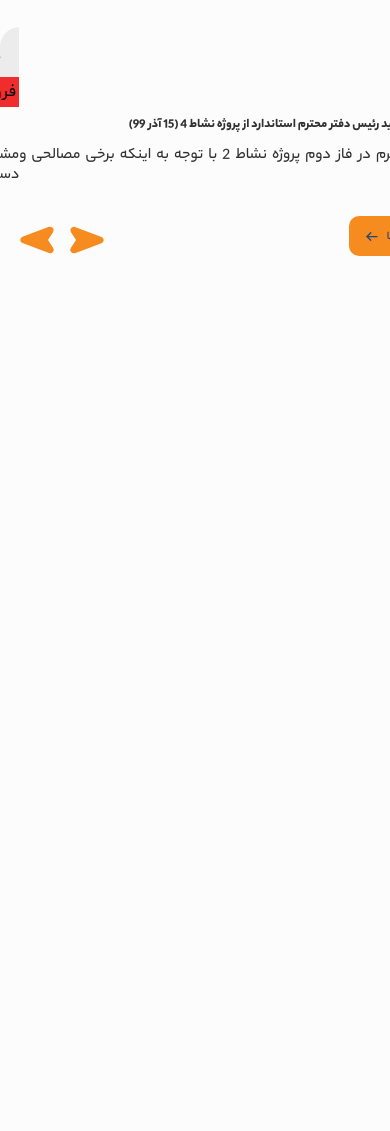
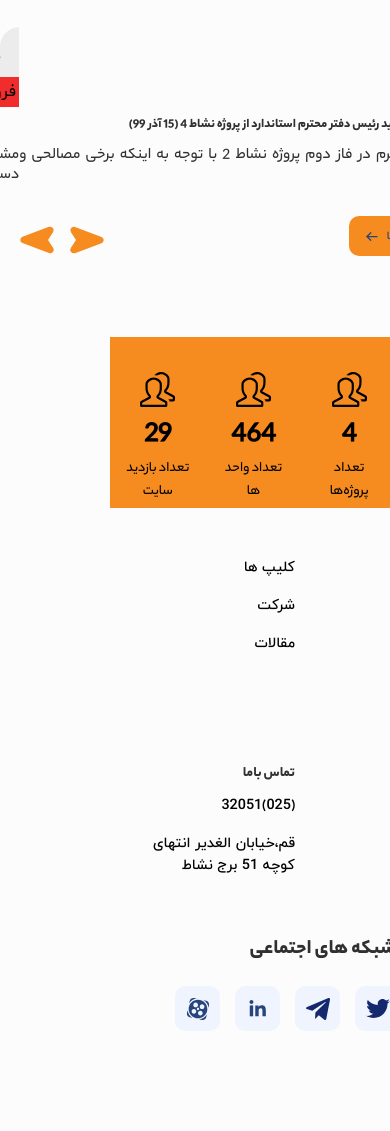
Before and after one commit to aliakbarpirnazar/HTML-CSS-NeshatSazan, a plain HTML site: page index.html in a window 390 px wide. Shown: the part 4057-5188 px from the top of the page. Before the commit the page ends 4354 px from the top, so only its background shows below. Drawn offline with Linux system fonts and the light colour scheme.

Commit message:
Create footer and responsive

```diff
--- a/index.html
+++ b/index.html
@@ -434,8 +434,79 @@
       </div>
     </section>
     <section class="statistics">
+      <div class="stat-list">
+        <div class="stat-or">
+          <img src="./images/people-svgrepo-com.svg" alt="">
+          <h3>+2320</h3>
+          <p>تعداد عضو</p>
+        </div>
+        <div class="stat-or">
+          <img src="./images/people-svgrepo-com.svg" alt="">
+          <h3>4</h3>
+          <p>تعداد پروژه‌ها</p>
+        </div>
+        <div class="stat-or">
+          <img src="./images/people-svgrepo-com.svg" alt="">
+          <h3>464</h3>
+          <p>تعداد واحد ها</p>
+        </div>
+        <div class="stat-or">
+           <img src="./images/people-svgrepo-com.svg" alt="">
+          <h3>29</h3>
+          <p>تعداد بازدید سایت</p>
+        </div>
 
+      </div>
     </section>
+
+    <footer>
+      <div class="footer-links">
+        <div>
+          <p>فهرست</p>
+          <ul>
+            <li><a href="#">خانه</a></li>
+            <li><a href="#">پروژه ها</a></li>
+            <li><a href="#">اخبار</a></li>
+            <li><a href="#">افتخارات</a></li>
+          </ul>
+        </div>
+        <div>
+          <p> </p>
+          <ul>
+            <li><a href="#">کلیپ ها</a></li>
+            <li><a href="#">شرکت</a></li>
+            <li><a href="#">مقالات</a></li>
+          </ul>
+        </div>
+        <div>
+          <p>مقالات</p>
+          <ul>
+            <li><a href="#"></a></li>
+            <li><a href="#"></a></li>
+            <li><a href="#"></a></li>
+          </ul>
+        </div>
+        <div>
+          <p>تماس باما</p>
+          <ul>
+            <li><a href="#">(025)32051</a></li>
+            <li><a href="#">قم،خیابان الغدیر انتهای کوچه 51 برج نشاط</a></li>
+
+          </ul>
+        </div>
+      </div>
+      <div class="social-media">
+        <p>نشاط در شبکه های اجتماعی</p>
+        <div>
+          <a><img src="./images/instagram.svg" /></a>
+          <a><img src="./images/twitter.svg" /></a>
+          <a><img src="./images/telegram.svg" /></a>
+          <a><img src="./images/linkedin.svg" /></a>
+          <a><img src="./images/aparat.svg" /></a>
+        </div>
+      </div>
+    </footer>
+
 
 
 
--- a/styles/style.css
+++ b/styles/style.css
@@ -459,11 +459,98 @@ header{
 }
 
 .statistics{
+  padding: 20px 0 1px 0;
+  margin: 40px 0 0 0 ;
+  background-color: #f68b1f;
+  height: 150px;
+}
+.stat-list{
   width: 1170px;
-
+  display: flex;
+  margin: auto;
+}
+.stat-or{
+  align-items: center;
+  text-align: center;
+  width: 25%;
+  margin: 15px;
+  height: 100%;
+}
+.stat-or img{
+  width: 35px;
+  height: 35px;
+}
+.stat-or h3{
+  font-family: YekanBakhMedium;
+  font-size: 2rem;
+}
+.stat-or p{
+  font-family: YekanBakhMedium;
+  font-size: 1.2rem;
 }
 
 
+footer {
+  display: flex;
+  justify-content: space-between;
+  width: 1170px;
+  margin: auto;
+}
+footer .footer-links {
+  display: grid;
+  grid-template-columns: repeat(4, 1fr);
+  width: calc((100% - 330px));
+  margin-bottom: 50px;
+  padding: 0 10px;
+}
+.social-media {
+  width: 330px;
+  padding: 0 30px;
+  margin-bottom: 100px;
+}
+.social-media p {
+  font-family: YekanBakhHeavy;
+  font-size: 1.3rem;
+  color: #303030;
+}
+
+.social-media div {
+  display: flex;
+  margin-top: 20px;
+}
+
+.social-media a {
+  background-color: #eff4fe;
+  width: 45px;
+  height: 45px;
+  display: flex;
+  justify-content: center;
+  align-items: center;
+  border-radius: 10px;
+  margin-left: 15px;
+}
+
+.footer-links p {
+  font-size: 1.3rem;
+  font-family: YekanBakhHeavy;
+  margin-top: 15px;
+  color: #303030;
+}
+
+.footer-links ul {
+  list-style: none;
+}
+
+.footer-links a {
+  text-decoration: none;
+  font-size: 1rem;
+  font-family: iranyekanwebmedium;
+  color: #000;
+}
+
+.footer-links li {
+  padding: 8px 0;
+}
 
 
 
@@ -558,6 +645,14 @@ header{
   width:940px;
   padding: 20px 0 1px 0;
   margin: auto;
+}
+.stat-list{
+  width: 940px;
+  display: flex;
+  margin: auto;
+}
+footer {
+  width: 940px;
 }
 
 
@@ -665,6 +760,22 @@ header{
   width:auto;
   margin: 0;
   padding: 0;
+}
+.stat-list{
+  width: auto;
+  display: flex;
+  margin: auto;
+}
+footer {
+  flex-direction: column;
+  width: calc(100% - 60px);
+}
+footer .footer-links {
+  width: 100%;
+}
+
+footer .social-media {
+  padding: 0 10px;
 }
 
 }
@@ -787,6 +898,24 @@ header{
   margin: 0;
   padding: 0;
 }
+.stat-or h3{
+  font-size: 1.8rem;
+}
+.stat-or p{
+  font-size: 0.9rem;
+}
+footer .footer-links {
+  grid-template-columns: repeat(2, 1fr);
+}
+
+footer .footer-links div {
+  margin-top: 25px;
+}
+
+footer {
+  width: calc(100% - 120px);
+  margin: 0 60px;
+}
 
 
 }
@@ -815,5 +944,13 @@ header{
       text-align: center;
       width: 500px;
     }
+    footer {
+      width: calc(100% - 60px);
+      margin: 0 30px;
+    }
+    .footer-links p,
+    .footer-links a {
+      font-size: 0.9rem;
+    }
 
 }
```
Also changed, not shown: images/city-svgrepo-com.svg (added), images/home-1-svgrepo-com.svg (added), images/people-svgrepo-com.svg (added), images/view-simple-815-svgrepo-com.svg (added), images/view-svgrepo-com.svg (added).
